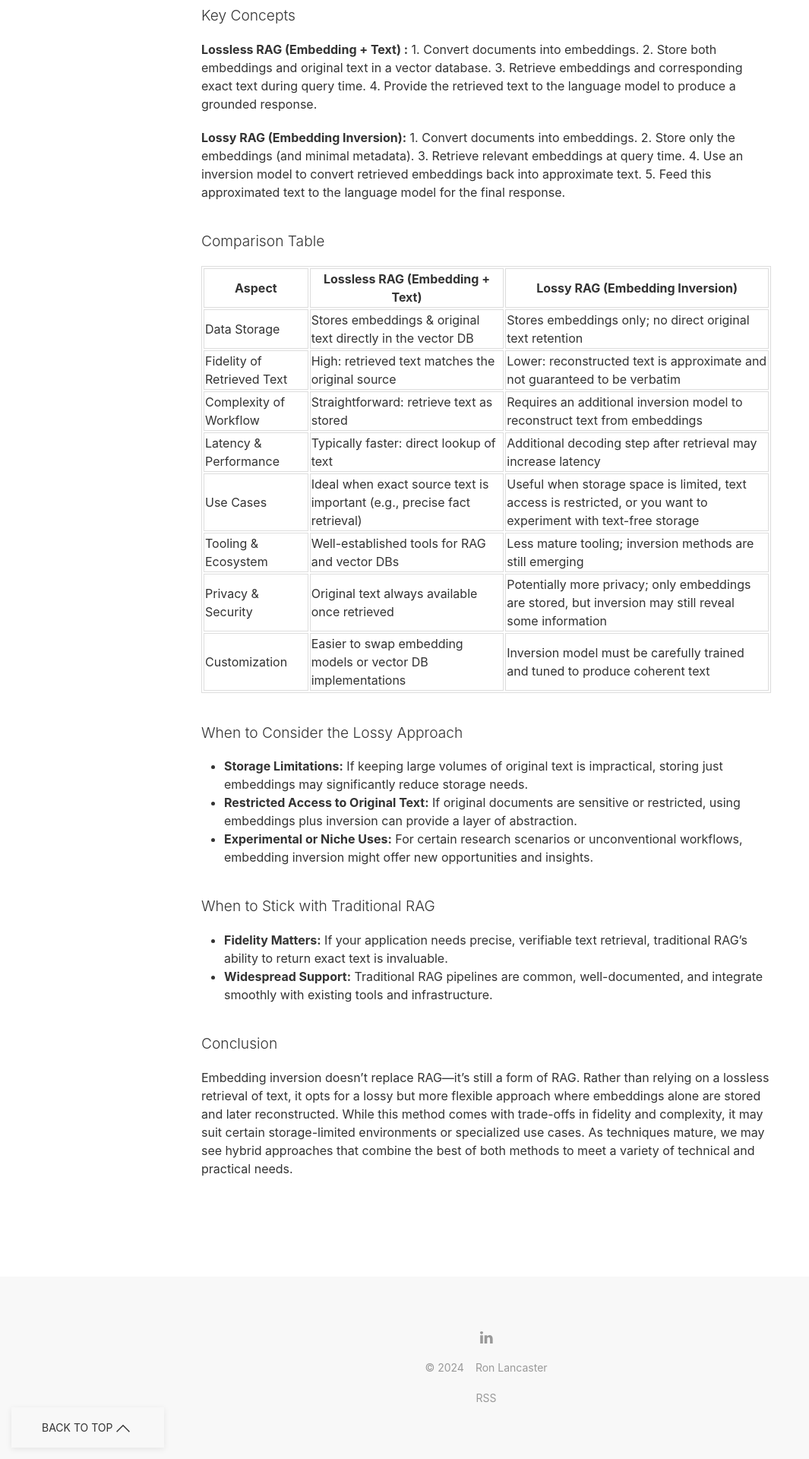
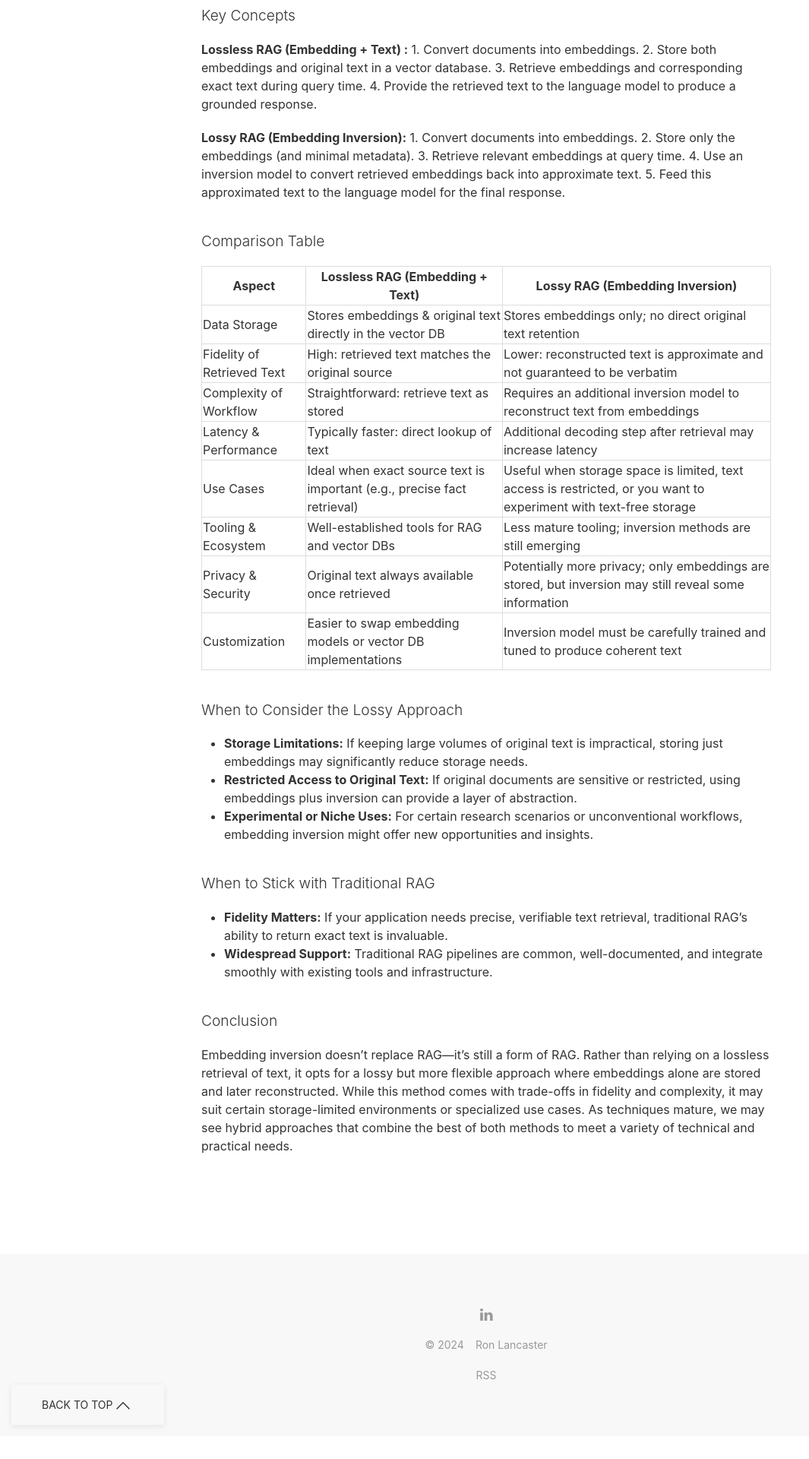
Before and after one commit to nyvyn/nyvyn.github.io, a Jekyll site: the page built from _notes/2024-12-17-lossy-embedding-inversion.markdown, in a window 1280 px wide. Shown: the part 658-2578 px from the top of the page at 76% size, without its empty margins (0-1065 px from the left). Built offline with Jekyll 4.4.1, drawn with Linux system fonts in a browser that asks for light colours; after the commit the page ends 2548 px from its top, so only the background shows below that.

Commit message:
Add table and list styling rules to overrides.css
Added styles for tables to ensure full width and collapsed borders. Included a bottom margin for unordered lists to improve spacing consistency. These changes enhance the appearance and readability of content.

```diff
--- a/assets/custom/overrides.css
+++ b/assets/custom/overrides.css
@@ -30,8 +30,17 @@ strong em {
     color: #767676;
 }
 
+table {
+    border-collapse: collapse;
+    width: 100%;
+}
+
 table, th, td {
     border: 1px solid #ddd;
+}
+
+ul {
+    margin-bottom: 20px;
 }
 
 .adornment {
```
